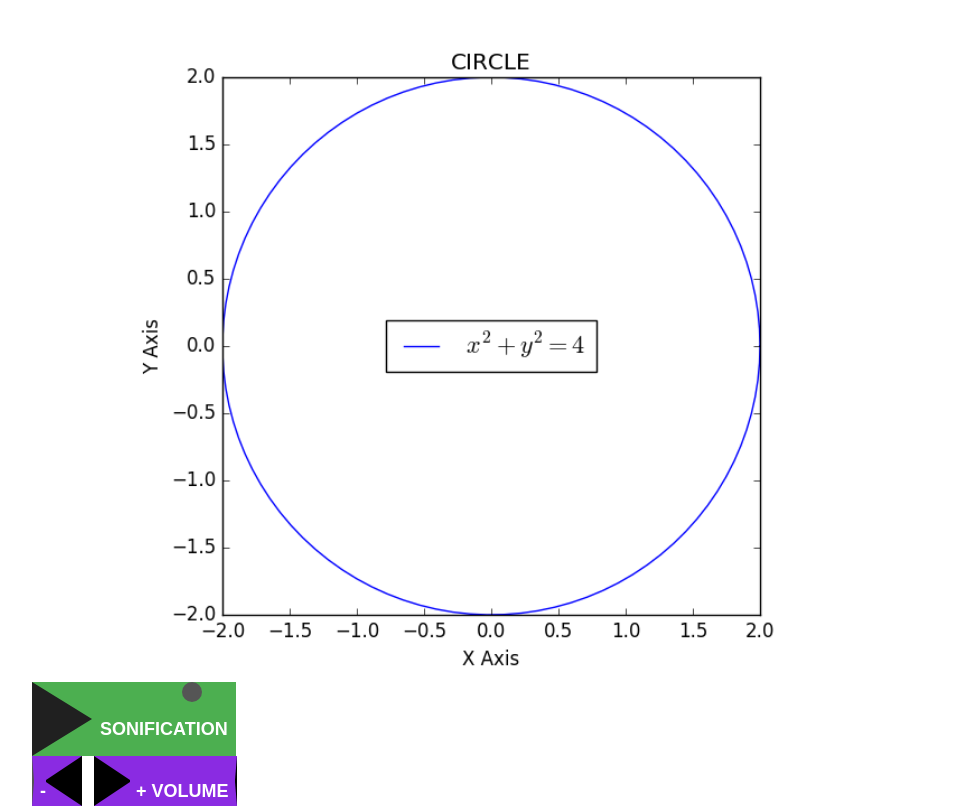
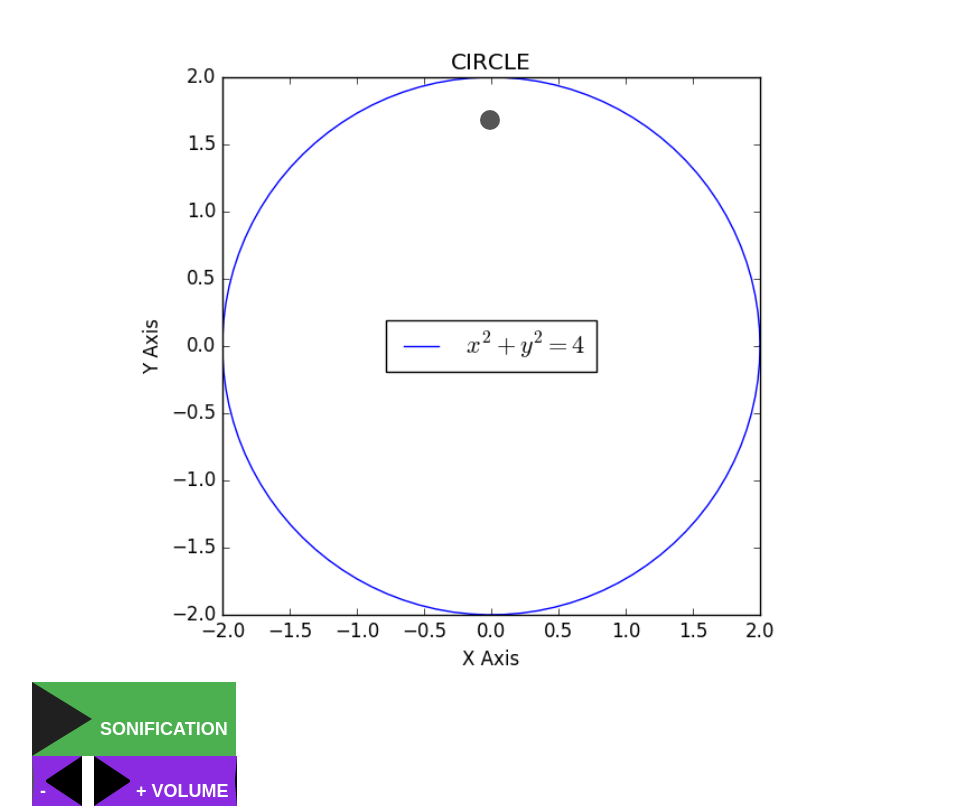
Before and after one commit to rbobkoskie3/rbobkoskie3.github.io, a Jekyll site: the page built from circle/index.html, in a window 1280 px wide. Shown: the part 346-1154 px from the top of the page, without its empty margins (160-1119 px from the left). Built offline with Jekyll 4.4.1, drawn with Linux system fonts in a browser that asks for light colours.

Commit message:
Add files via upload

```diff
--- a/circle/index.html
+++ b/circle/index.html
@@ -228,8 +228,11 @@
         }
         /* Standard syntax */
         @keyframes tracePlt {
-            from { transform: rotate(0deg) translateX(150px) rotate(0deg); }
-            to   { transform: rotate(360deg) translateX(150px) rotate(-360deg); }
+            0%    {left:50%; top:15%;}
+            25%   {rotate(90deg);   left:75%; top:30%; rotate(-90deg);}
+            50%   {rotate(180deg);  left:50%; top:60%; rotate(-180deg);}
+            75%   {rotate(270deg);  left:25%; top:30%; rotate(-270deg);}
+            100%  {rotate(360deg);  left:50%; top:15%; rotate(-360deg);}
         }
 
         /*
```
